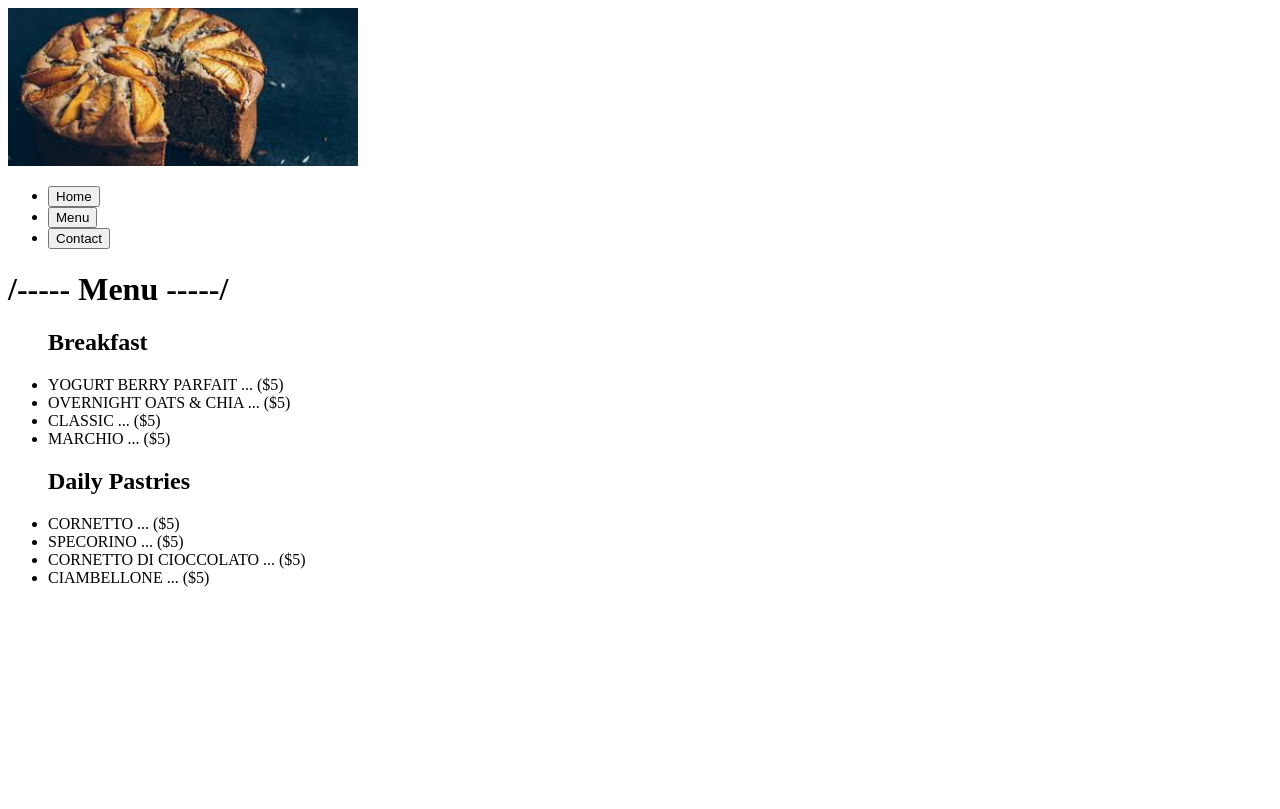
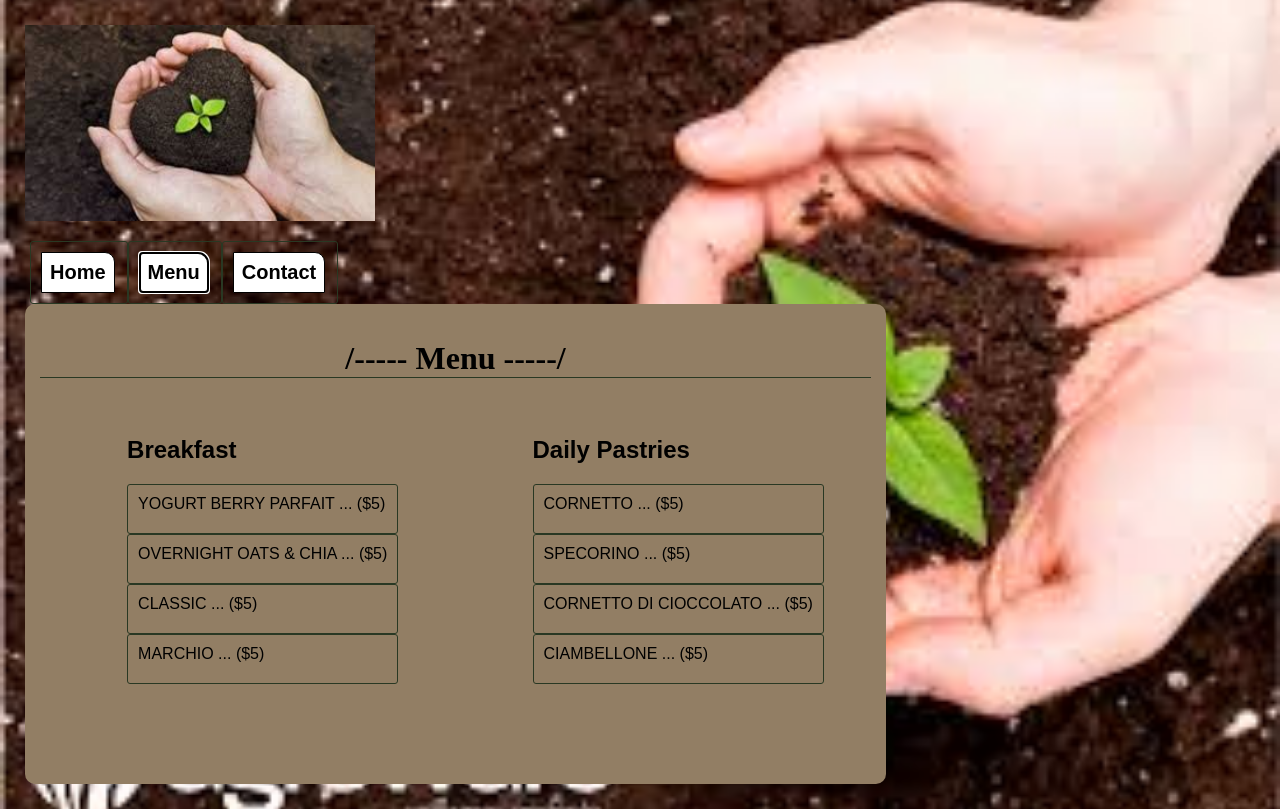
Before and after one commit to atenaiis/restaurant-pg, a website built with webpack: page dist/index.html in a window 1280 px wide. Both pictures are taken after a click on the button "Menu". Built offline with nearby package versions, Linux system fonts and the light colour scheme.

Commit message:
Give some css style

```diff
--- a/dist/css/style.css
+++ b/src/css/style.css
@@ -1,10 +1,6 @@
-@font-face {
-  font-family: 'MyFont';
-  src:
-    url('../Fonts/my-font.woff2') format('woff2'),
-    url('../Fonts/my-font.woff') format('woff');
-  font-weight: 600;
-  font-style: normal;
+:root {
+  --main-dark: #293823;
+  --background: #fef7e7;
 }
 
 * {
@@ -12,9 +8,10 @@
 }
 
 body {
-  background-image: url("../images/backery-backgroud2.jpg");
+  background-image: url("../images/organicos.jpg");
   background-position: center;
   background-size: cover;
+  font-family: sans-serif;
   width: 100%;
   min-height: 100vh;
   padding: 25px;
@@ -22,7 +19,7 @@ body {
 }
 
 #sections {
-  background-color: whitesmoke;
+  background-color: rgb(146, 126, 100);
   min-height: 60vh;
   width: 70%;
   border-radius: 10px;
@@ -46,17 +43,22 @@ button {
 }
 
 button:focus {
-  outline: none;
+  outline-style: auto;
 }
 
 h1 {
-  margin: 0;
+  font-family: "Unica One";
+  font-size: 2em;
+  border-bottom: 1px solid var(--main-dark);
   text-align: center;
-  font-family: 'myFont', sans-serif;
 }
 
 li {
   list-style: none;
+  min-height: 50px;
+  border: 1px solid var(--main-dark);
+  border-radius: 3px;
+  padding: 10px;
 }
 
 #bakery,
@@ -71,9 +73,3 @@ li {
   display: flex;
   justify-content: space-around;
 }
-
-#div-flex li,
-h2 {
-  text-align: center;
-  margin: 15px;
-}
--- a/src/index.js
+++ b/src/index.js
@@ -1,4 +1,4 @@
-//import '../css/style.css';
+//import './css/style.css';
 import load from './load';
 import homeSection from './home';
 import menuSection from './menu';
--- a/src/load.js
+++ b/src/load.js
@@ -1,4 +1,4 @@
-import Icon from './images/postre2.jpg';
+import Icon from './images/organicos2.jpg';
 import homeSection from './home';
 
 const myBody = document.getElementById('my-body');
--- a/webpack.config.js
+++ b/webpack.config.js
@@ -9,11 +9,8 @@ module.exports = {
   module: {
     rules: [
       {
-        test: /\.css$/,
-        use: [
-          'style-loader',
-          'css-loader',
-        ],
+        test: /\.css$/i,
+        use: ['style-loader', 'css-loader'],
       },
       {
         test: /\.(png|svg|jpg|gif)$/,
```
Also changed, not shown: dist/9d9a4db6e5e3c556e6d91e0ffe68dd9b.jpg (added), dist/index.html, dist/main.js.
